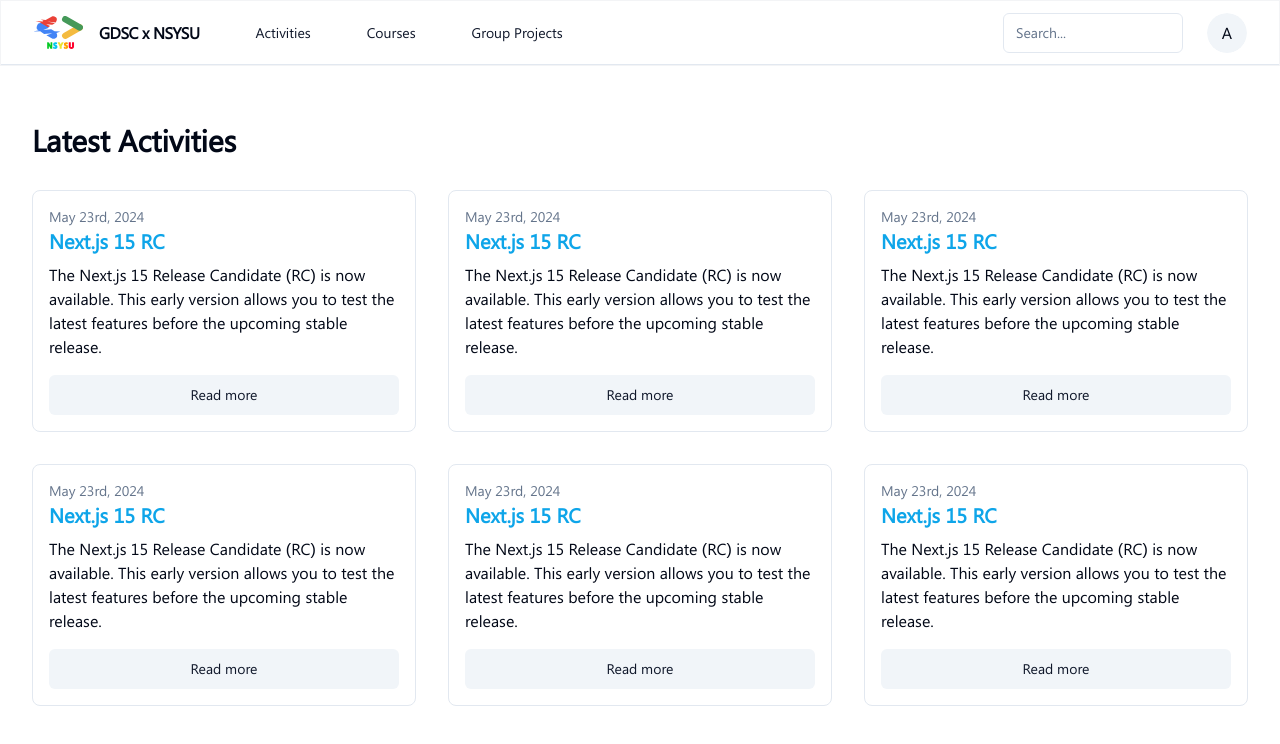
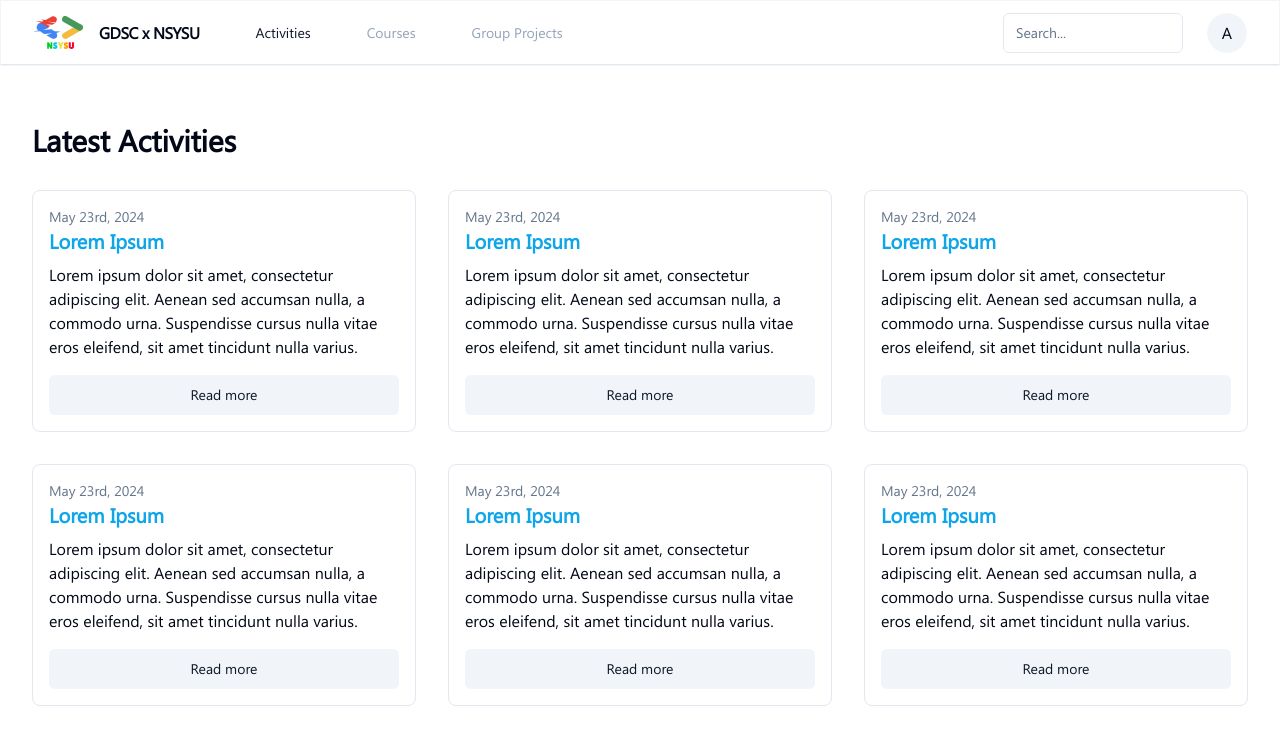
Before and after one commit to TWCkaijin/GDSC_WEB, a Next.js app: page /activities in a window 1280 px wide. Shown: the top 744 px of the page. Built offline with nearby package versions, Linux system fonts and the light colour scheme; no server answers.

Commit message:
add courses and group projects

```diff
--- /dev/null
+++ b/app/(global)/courses/page.tsx
@@ -0,0 +1,14 @@
+import BlogCard from '@/components/blog-card';
+
+export default function Page() {
+  return (
+    <main className="relative py-8 max-w-screen-xl mx-auto">
+      <h1 className="text-3xl font-bold mb-8">Latest Courses</h1>
+      <div className="grid grid-cols-3 gap-8">
+        {[1, 2, 3, 4, 5, 6].map((item, i) => (
+          <BlogCard key={i} />
+        ))}
+      </div>
+    </main>
+  );
+}
--- /dev/null
+++ b/app/(global)/group-projects/page.tsx
@@ -0,0 +1,14 @@
+import BlogCard from '@/components/blog-card';
+
+export default function Page() {
+  return (
+    <main className="relative py-8 max-w-screen-xl mx-auto">
+      <h1 className="text-3xl font-bold mb-8">Latest Projects</h1>
+      <div className="grid grid-cols-3 gap-8">
+        {[1, 2, 3, 4, 5, 6].map((item, i) => (
+          <BlogCard key={i} />
+        ))}
+      </div>
+    </main>
+  );
+}
--- a/components/blog-card.tsx
+++ b/components/blog-card.tsx
@@ -4,11 +4,11 @@
   return (
     <div className="border border-slate-200 rounded-lg p-4 w-full">
       <p className="text-slate-500 text-sm"> May 23rd, 2024</p>
-      <h1 className="text-xl text-sky-500 font-bold mb-2">Next.js 15 RC</h1>
+      <h1 className="text-xl text-sky-500 font-bold mb-2">Lorem Ipsum</h1>
       <p className="mb-4">
-        The Next.js 15 Release Candidate (RC) is now available. This early
-        version allows you to test the latest features before the upcoming
-        stable release.
+        Lorem ipsum dolor sit amet, consectetur adipiscing elit. Aenean sed
+        accumsan nulla, a commodo urna. Suspendisse cursus nulla vitae eros
+        eleifend, sit amet tincidunt nulla varius.
       </p>
       <Button className="w-full" variant="secondary">
         Read more
--- a/components/menu.tsx
+++ b/components/menu.tsx
@@ -11,21 +11,29 @@
 
   return (
     <ul className="flex items-center space-x-4 lg:space-x-6 mx-4 text-sm">
-      {menu.map((item, i) => (
+      {menu.map((item, i) => {
+        console.log(
+          'DEBUG ~ Menu ~ pathName:',
+          pathName,
+          item.link,
+          item.link == pathName
+        );
+        // console.log('DEBUG ~ Menu ~ link:', item.link);
+        return (
           <li key={i}>
             <Button variant="link" asChild>
               <Link
                 href={item.link}
                 className={cn(
-                pathName == item.link ? 'text-black' : 'text-black/50',
-                'hover:text-black'
+                  pathName == item.link ? 'text-black' : 'text-slate-400'
                 )}
               >
                 {item.title}
               </Link>
             </Button>
           </li>
-      ))}
+        );
+      })}
     </ul>
   );
 }
```
Lines whose indentation alone changed are shown as unchanged.
